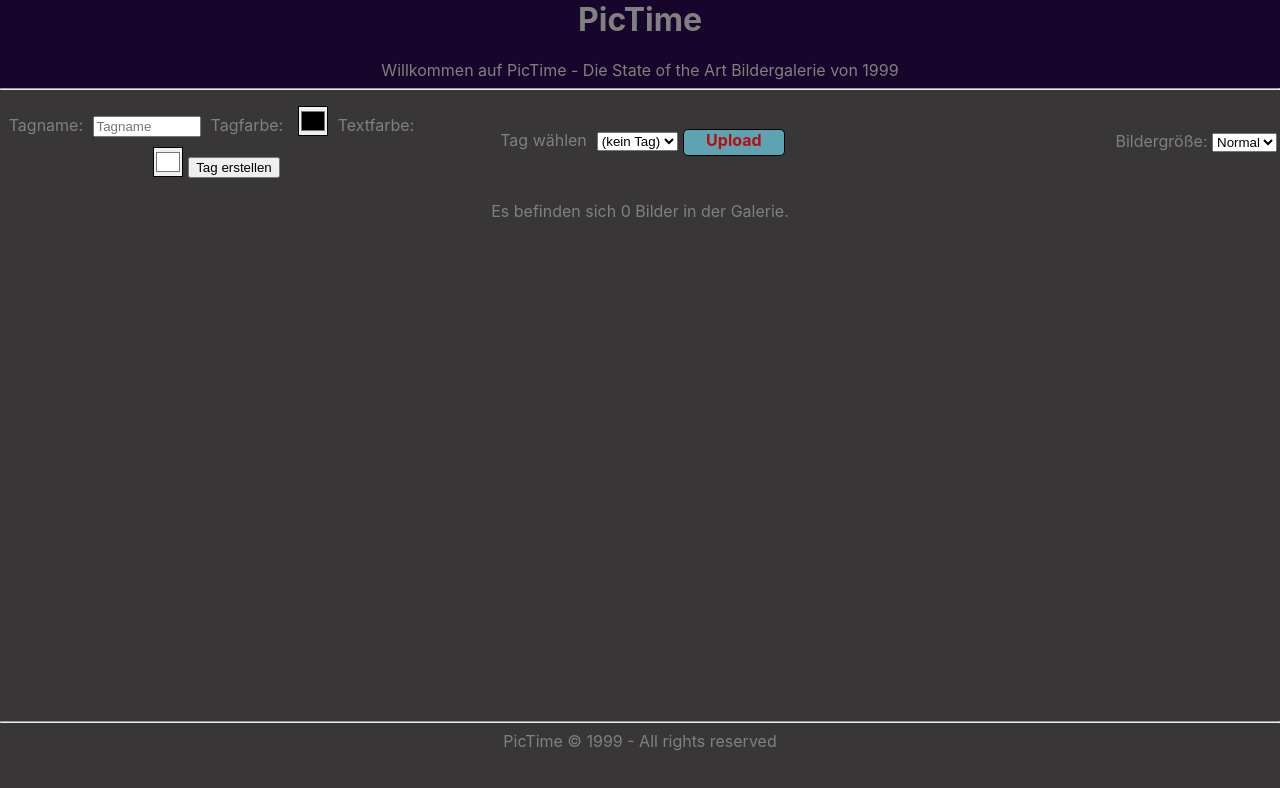
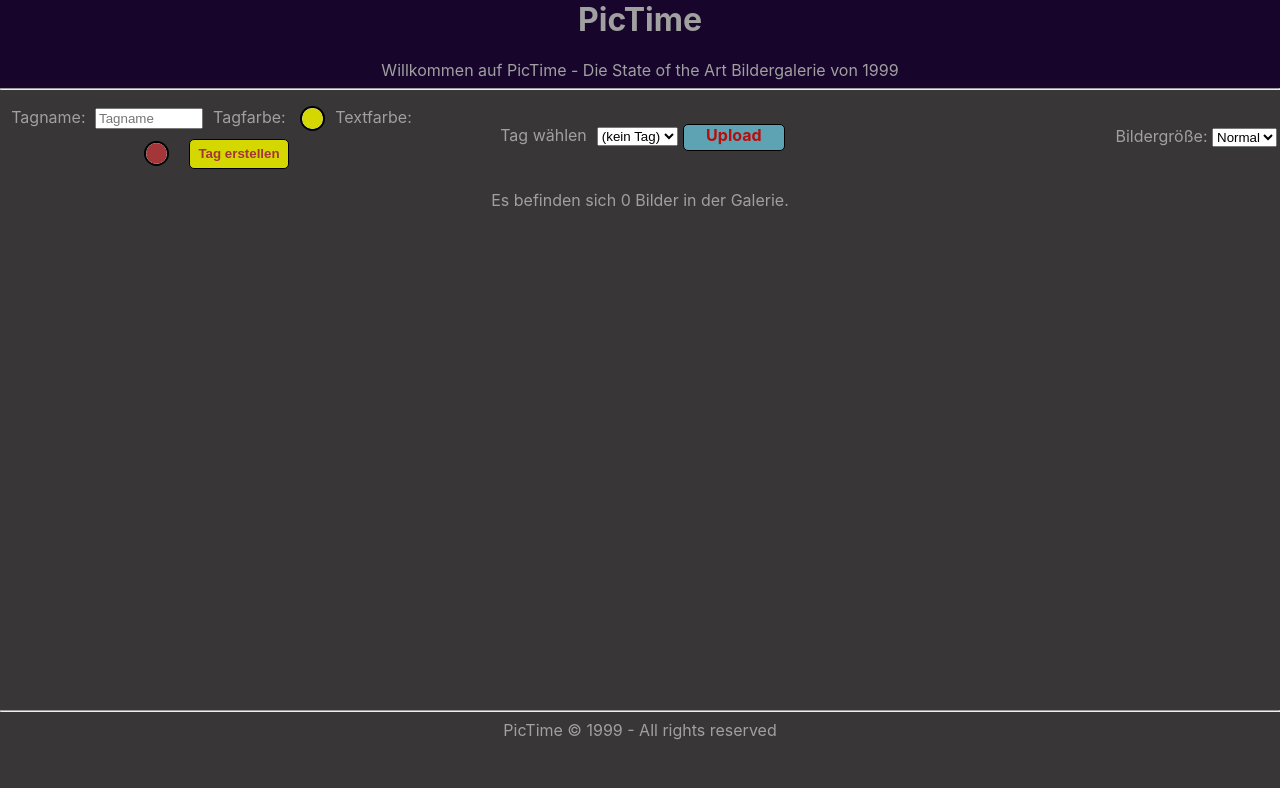
Before and after one commit to Marvin0101/pictime, a React (Create React App) app: page / in a window 1280 px wide. Shown: the top 788 px of the page. Built offline with nearby package versions, Linux system fonts and the light colour scheme.

Commit message:
Runde Colorpicker, Tagbutton mit dynamischen Tagfarben

```diff
--- a/src/App.css
+++ b/src/App.css
@@ -4,7 +4,25 @@ body{
 }
 .App {
   text-align: center;
-  color: grey;
+  color: rgb(161, 160, 160);
+}
+
+button {
+  margin-left: 15px;
+  padding: 5px;
+  background-color: rgb(93, 163, 180);
+  border: 1px solid #000000;
+  border-radius: 5px;
+  color: rgb(187, 12, 12);
+  width: 100px;
+  height: 30px;
+  text-align: center;
+  font-weight: bold;
+  cursor: pointer;
+}
+
+button:hover {
+  background-color: rgb(102, 141, 185);
 }
 
 .flex-container {
@@ -111,10 +129,29 @@ img {
 
 .colorpicker {
   margin: 5px;
-  height: 30px;
-  width: 30px;
+  height: 25px;
+  width: 25px;
   padding: 0px;
   border-color: black;
+  border-radius: 50%;
+  /* border: none; */
+  border: 2px solid #000000;
+  outline: none;
+  -webkit-appearance: none;
+  vertical-align: middle;
+}
+
+.colorpicker::-webkit-color-swatch-wrapper {
+  padding: 0;
+}
+.colorpicker::-webkit-color-swatch {
+  border: none;
+  border-radius: 50%;
+}
+
+.colorpicker::-moz-color-swatch {
+  border: none;
+  border-radius: 100%;
 }
 
 header {
--- a/src/components/Galerie.tsx
+++ b/src/components/Galerie.tsx
@@ -12,8 +12,8 @@ function Galerie(){
   const [backColorList, setBackColorList] = useState<string[]>([]);
   const [textColorList, setTextColorList] = useState<string[]>([]);
   const [input, setInput] = useState<string>('');
-  const [inputColor, setInputColor] = useState<string>('#000000');
-  const [inputTextColor, setInputTextColor] = useState<string>('#FFFFFF');
+  const [inputColor, setInputColor] = useState<string>('#d4d800');
+  const [inputTextColor, setInputTextColor] = useState<string>('#a43538');
 
   const onImageChange = (event:any) => {
     console.log("onImageChange: event.target.files: "+event.target.files);
@@ -89,7 +89,7 @@ function Galerie(){
           <input type="color" className="colorpicker" value={inputColor} onInput={(e) => setInputColor((e.target as HTMLTextAreaElement).value)}></input>
           <label className="filetype">Textfarbe: </label>
           <input type="color" className="colorpicker" value={inputTextColor} onInput={(e) => setInputTextColor((e.target as HTMLTextAreaElement).value)}></input>
-          <button onClick={handleCreateTag}>Tag erstellen</button><br/>
+          <button onClick={handleCreateTag} style={{backgroundColor:inputColor, color:inputTextColor}}>Tag erstellen</button><br/>
           </span>
         </td>
         <td style={{width:"calc(100%/3)"}}>
```
